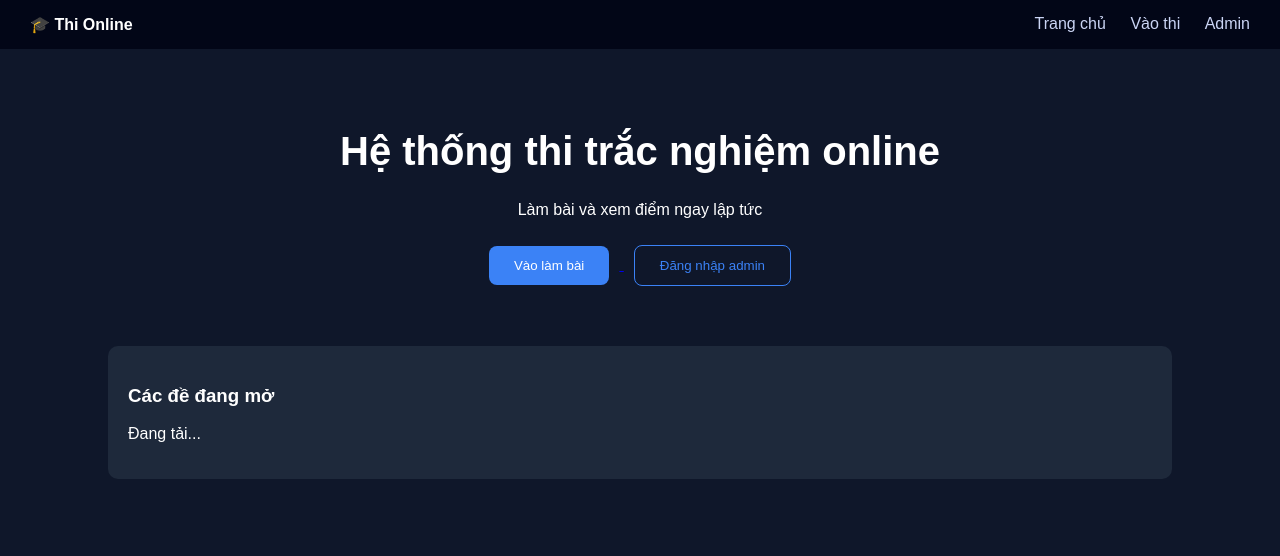
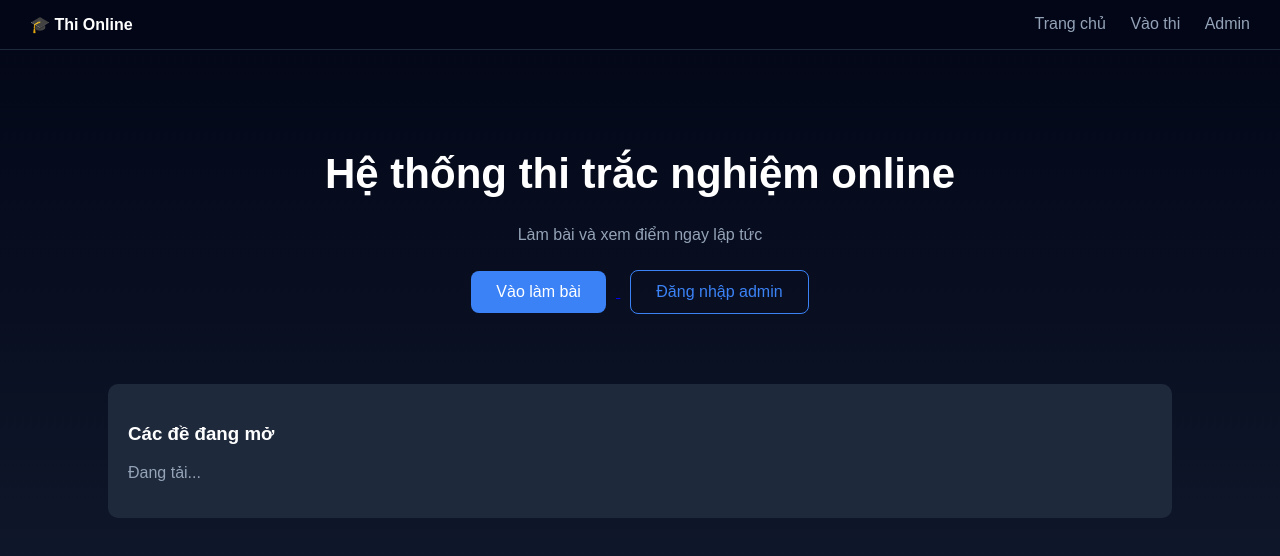
Before and after one commit to zandat11042009-alt/thi-online, a website: page public/index.html in a window 1280 px wide. Drawn offline with Linux system fonts and the light colour scheme.

Commit message:
Update index.html

```diff
--- a/public/index.html
+++ b/public/index.html
@@ -8,45 +8,60 @@
 body {
     margin: 0;
     font-family: Arial;
-    background: #0f172a;
+    background: linear-gradient(180deg, #020617, #0f172a);
     color: white;
 }
 
-/* Navbar */
+/* NAVBAR */
 .nav {
     display: flex;
     justify-content: space-between;
     padding: 15px 30px;
     background: #020617;
+    border-bottom: 1px solid #1e293b;
 }
 
 .nav a {
-    color: #cbd5f5;
+    color: #94a3b8;
     text-decoration: none;
     margin-left: 20px;
 }
 
-/* Center */
+.nav a:hover {
+    color: white;
+}
+
+/* CENTER */
 .center {
     text-align: center;
-    margin-top: 80px;
+    margin-top: 100px;
 }
 
 h1 {
-    font-size: 40px;
+    font-size: 42px;
 }
 
+p {
+    color: #94a3b8;
+}
+
+/* BUTTON */
 .btn {
     padding: 12px 25px;
     margin: 10px;
-    border: none;
     border-radius: 8px;
     cursor: pointer;
+    font-size: 16px;
 }
 
 .primary {
     background: #3b82f6;
+    border: none;
     color: white;
+}
+
+.primary:hover {
+    background: #2563eb;
 }
 
 .secondary {
@@ -55,10 +70,15 @@
     color: #3b82f6;
 }
 
-/* Box */
+.secondary:hover {
+    background: #3b82f6;
+    color: white;
+}
+
+/* BOX */
 .box {
     width: 80%;
-    margin: 50px auto;
+    margin: 60px auto;
     background: #1e293b;
     padding: 20px;
     border-radius: 10px;
@@ -71,7 +91,7 @@
 <div class="nav">
     <b>🎓 Thi Online</b>
     <div>
-        <a href="index.html">Trang chủ</a>
+        <a href="#">Trang chủ</a>
         <a href="quiz.html">Vào thi</a>
         <a href="admin.html">Admin</a>
     </div>
```
